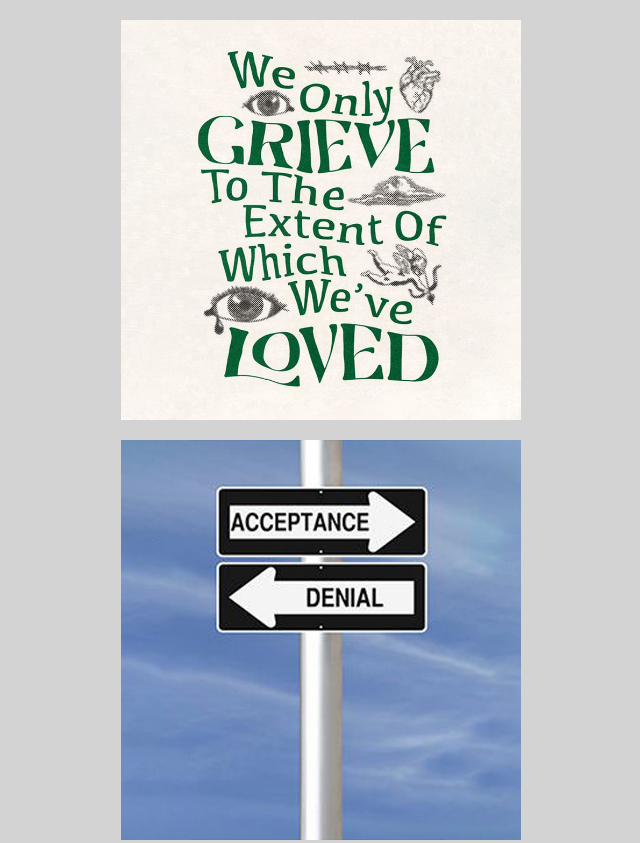
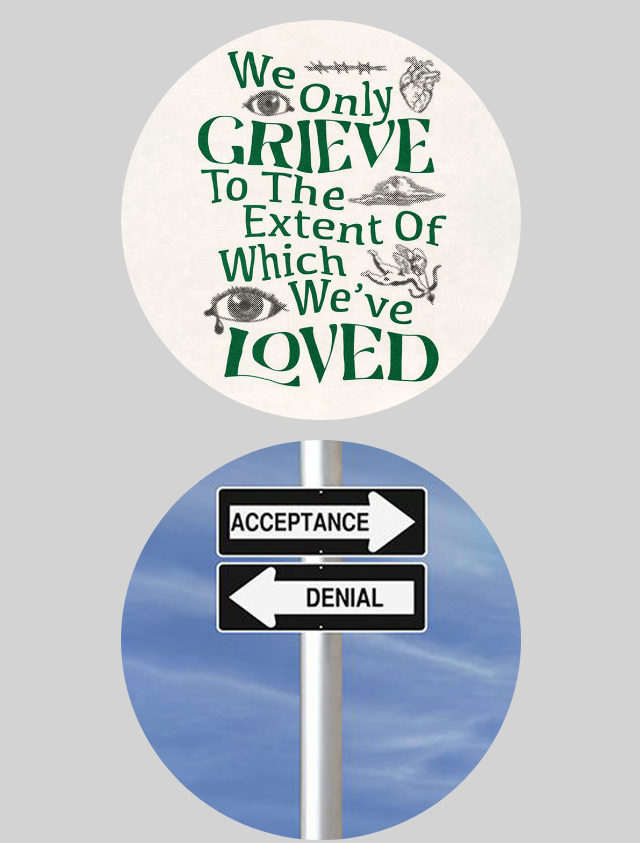
Before and after one commit to fschwarz23/growing-around-grief, a plain HTML site: page test4.html in a window 1280 px wide. Shown: the top 843 px of the page, without its empty margins (319-959 px from the left). Drawn offline with Linux system fonts and the light colour scheme.

Commit message:
test4 ver

```diff
--- a/test4.html
+++ b/test4.html
@@ -29,17 +29,19 @@
             position: relative;
             background-size: cover;
             background-position: center;
-            border-radius: 50%; /* Circle mask */
+            border-radius: 50%;
             transition: border-radius 0.5s ease;
+        }
+
+        .image-wrapper:hover {
+            border-radius: 0%;
         }
 
         .image-wrapper::before {
             content: '';
             display: block;
-            padding-top: 100%; /* Aspect ratio 1:1 for a square */
+            padding-top: 100%;
         }
-
-        /* Add your image URLs here */
 
         #image1 { background-image: url('/images/1.jpg'); }
         #image2 { background-image: url('/images/2.jpg'); }
@@ -51,10 +53,10 @@
         #image8 { background-image: url('/images/8.jpg'); }
         #image9 { background-image: url('/images/9.jpg'); }
         #image10 { background-image: url('/images/10.jpg'); }
-        #image11{ background-image: url('/images/11.jpg'); }
-        #image12{ background-image: url('/images/12.jpg'); }
-        #image13{ background-image: url('/images/13.jpg'); }
-        #image14{ background-image: url('/images/14.jpg'); }
+        #image11 { background-image: url('/images/11.jpg'); }
+        #image12 { background-image: url('/images/12.jpg'); }
+        #image13 { background-image: url('/images/13.jpg'); }
+        #image14 { background-image: url('/images/14.jpg'); }
     </style>
 </head>
 <body>
@@ -74,21 +76,5 @@
         <div class="image-wrapper" id="image13"></div>
         <div class="image-wrapper" id="image14"></div>
     </div>
-    <script>
-        document.addEventListener('scroll', function() {
-            const imageWrappers = document.querySelectorAll('.image-wrapper');
-            const revealPoint = window.innerHeight * 0.75;
-
-            imageWrappers.forEach(wrapper => {
-                const wrapperTop = wrapper.getBoundingClientRect().top;
-
-                if (wrapperTop < revealPoint && wrapperTop > 0) {
-                    wrapper.style.borderRadius = '0%'; // Remove circle mask
-                } else {
-                    wrapper.style.borderRadius = '50%'; // Apply circle mask
-                }
-            });
-        });
-    </script>
 </body>
 </html>
```
